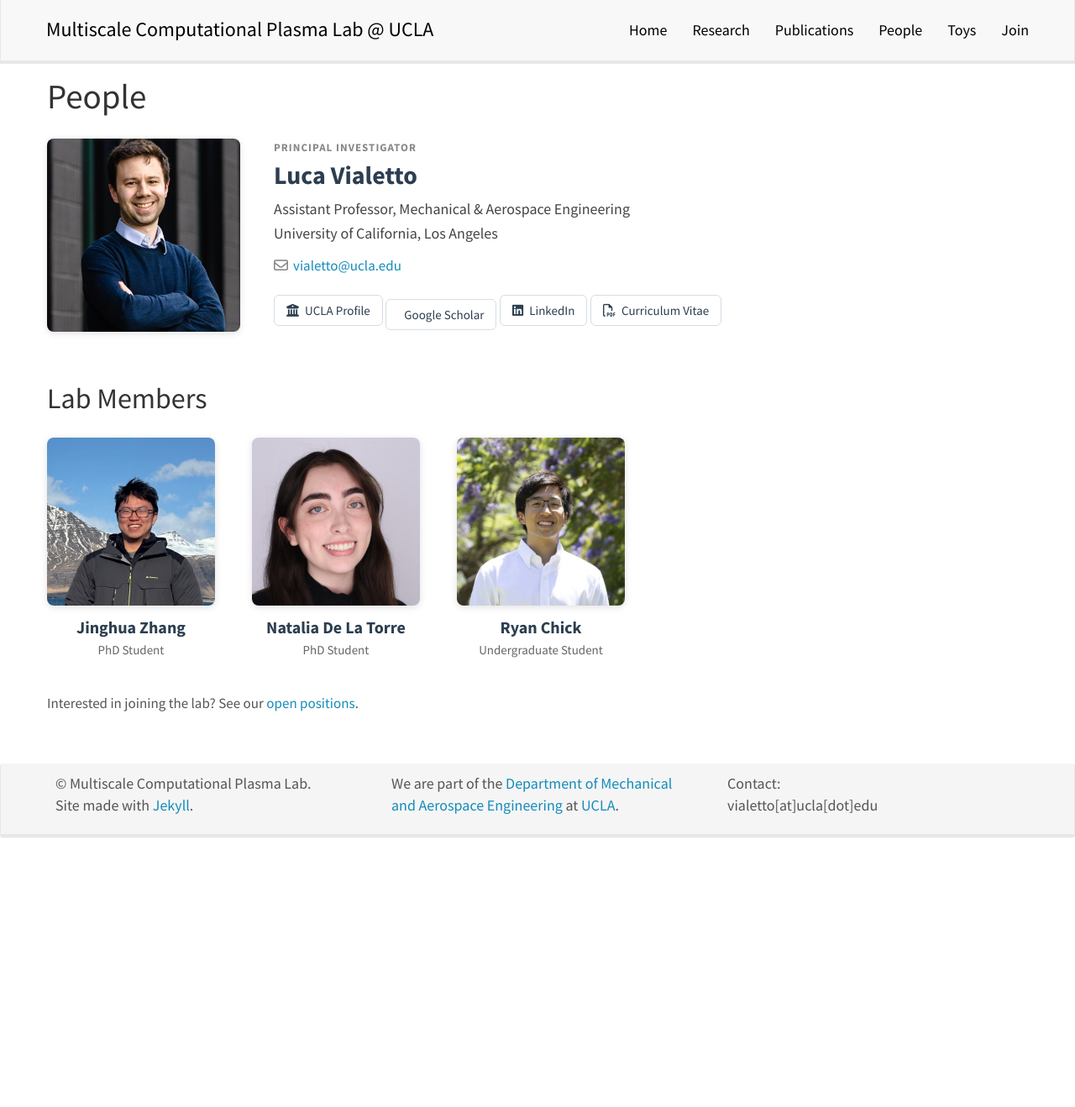
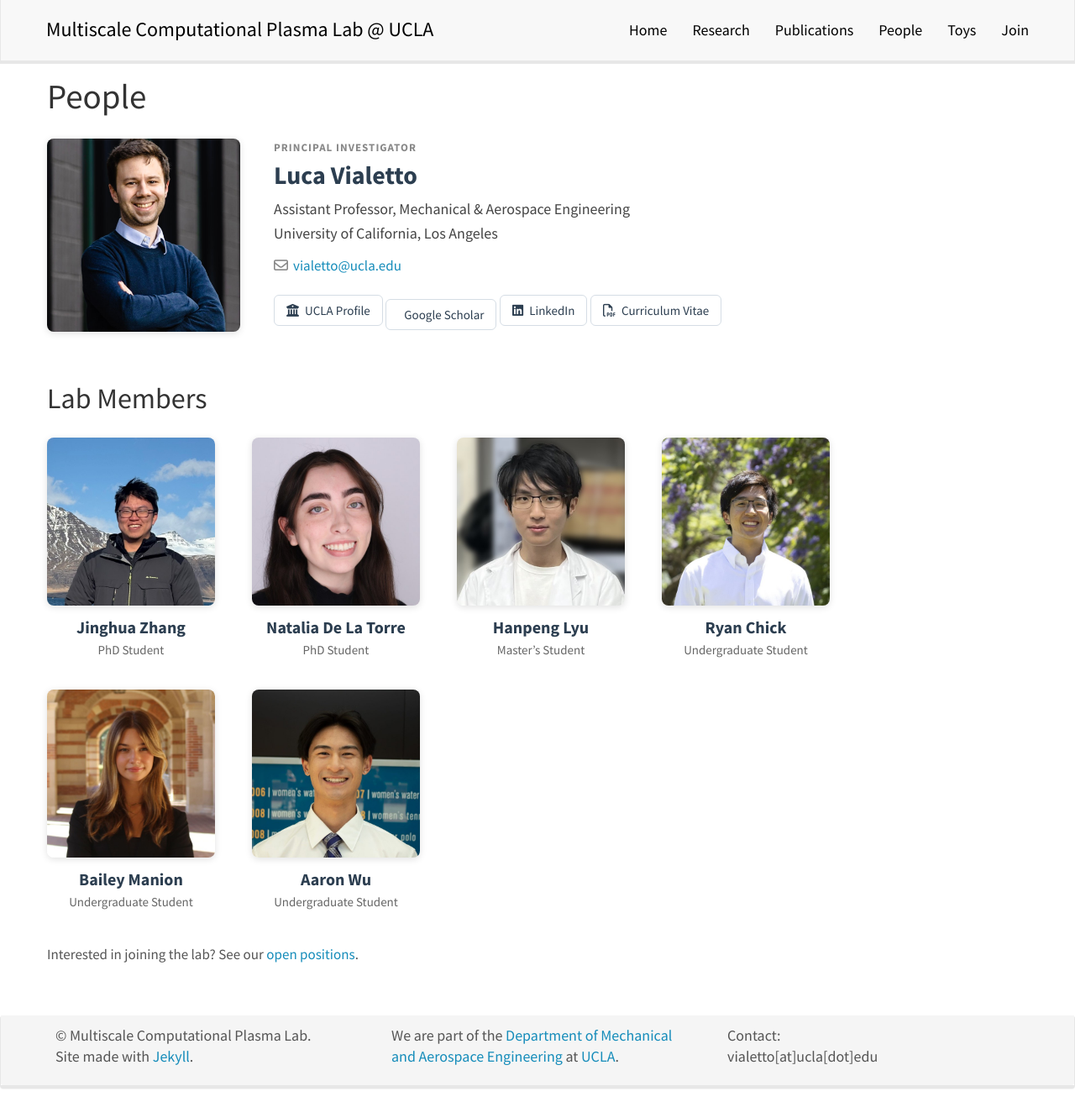
Before and after one commit to vialetto/vialettolab, a Jekyll site: the page built from _pages/people.md, in a window 1280 px wide and 1318 px high. Shown: the whole window at 84% size. Built offline with Jekyll 4.4.1, drawn with Linux system fonts in a browser that asks for light colours; nearby versions of some CDN libraries; a style sheet for code colours, icons or effects is not loaded.

Commit message:
People: add Hanpeng Lyu, Bailey Manion, and Aaron Wu

```diff
--- a/_pages/people.md
+++ b/_pages/people.md
@@ -70,8 +70,26 @@ permalink: /people/
 </div>
 
 <div class="member">
+<img src="{{ site.url }}{{ site.baseurl }}/images/team/hanpeng-lyu.jpg" class="member-photo" alt="Hanpeng Lyu" />
+<p class="member-name">Hanpeng Lyu</p>
+<p class="member-role">Master's Student</p>
+</div>
+
+<div class="member">
 <img src="{{ site.url }}{{ site.baseurl }}/images/team/ryan-chick.jpg" class="member-photo" alt="Ryan Chick" />
 <p class="member-name">Ryan Chick</p>
+<p class="member-role">Undergraduate Student</p>
+</div>
+
+<div class="member">
+<img src="{{ site.url }}{{ site.baseurl }}/images/team/bailey-manion.jpg" class="member-photo" alt="Bailey Manion" />
+<p class="member-name">Bailey Manion</p>
+<p class="member-role">Undergraduate Student</p>
+</div>
+
+<div class="member">
+<img src="{{ site.url }}{{ site.baseurl }}/images/team/aaron-wu.jpg" class="member-photo" alt="Aaron Wu" />
+<p class="member-name">Aaron Wu</p>
 <p class="member-role">Undergraduate Student</p>
 </div>
 
```
Also changed, not shown: images/team/aaron-wu.jpg (added), images/team/bailey-manion.jpg (added), images/team/hanpeng-lyu.jpg (added).
